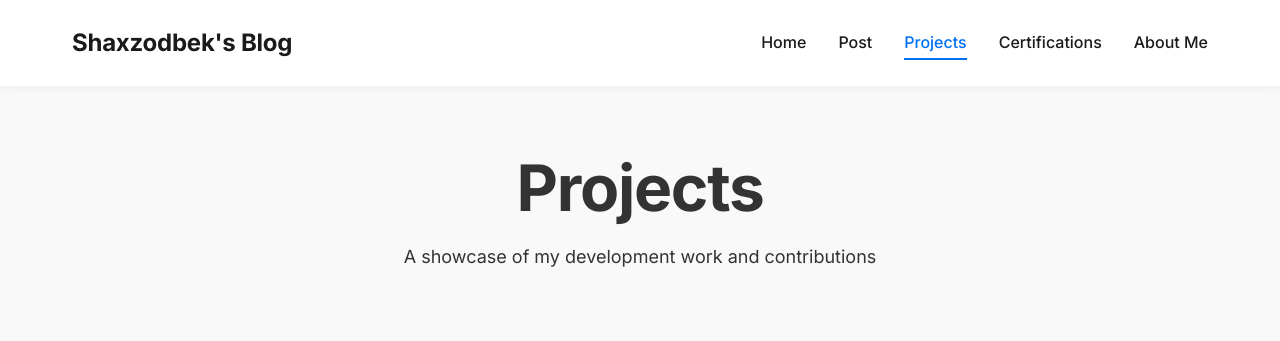
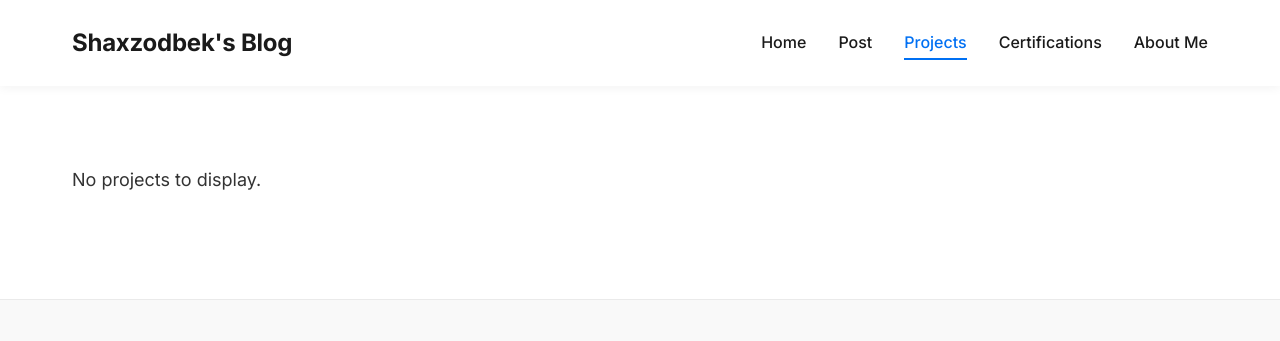
Before and after one commit to Shaxzodbek16/shaxzodbek.com, a Django app: page /projects/ in a window 1280 px wide. Shown: the top 341 px of the page. Run offline with Django 5.2, Linux system fonts and the light colour scheme; data that the repository does not hold is empty.

Commit message:
Some changes

```diff
--- a/core/blog/views.py
+++ b/core/blog/views.py
@@ -5,7 +5,7 @@ from .models import Post, ProgrammingLanguage, Education, Certification, Project
 
 def home(request):
     context = {
-        "programming_languages": ProgrammingLanguage.objects.all(),
+        "programming_languages": ProgrammingLanguage.objects.all().order_by("-knowing_percentage"),
         "educations": Education.objects.all(),
         "posts": Post.objects.filter(visible=True),
         "projects": Project.objects.all()[:4],
--- a/core/templates/aboutme.html
+++ b/core/templates/aboutme.html
@@ -1,5 +1,5 @@
 {% extends 'base.html' %}
 {% load static %}
 {% block content %}
-    <h1>About Me</h1>
+    <p>About Me soon</p>
 {% endblock %}
--- a/core/templates/blog/post.html
+++ b/core/templates/blog/post.html
@@ -3,12 +3,6 @@
 {% block title %}Articles | Shaxzodbek's Blog{% endblock %}
 
 {% block content %}
-    <section class="page-header">
-        <div class="container">
-            <h1>Post</h1>
-            <p>Sharing knowledge and experiences through writing.</p>
-        </div>
-    </section>
     <section class="articles">
         <div class="container">
             <div class="article-grid">
--- a/core/templates/blog/projects.html
+++ b/core/templates/blog/projects.html
@@ -3,13 +3,6 @@
 {% block title %}Projects | Shaxzodbek's Blog{% endblock %}
 
 {% block content %}
-    <section class="page-header">
-        <div class="container">
-            <h1>Projects</h1>
-            <p>A showcase of my development work and contributions</p>
-        </div>
-    </section>
-
     <section class="projects">
         <div class="container">
             <div class="project-grid">
--- a/core/templates/home.html
+++ b/core/templates/home.html
@@ -37,8 +37,6 @@
                             <div class="language-header">
                                 {% if language.image %}
                                     <img src="{{ language.image.url }}" alt="{{ language.name }}" class="language-icon">
-                                {% else %}
-                                    <div class="language-icon-placeholder">{{ language.name|slice:":1" }}</div>
                                 {% endif %}
                                 <h3>{{ language.name }}</h3>
                             </div>
--- a/core/templates/parts/footer.html
+++ b/core/templates/parts/footer.html
@@ -33,6 +33,7 @@
                     <p><i class="fas fa-envelope"></i>muxtorovshaxzodbek16@gmail.com</p>
                     <p><i class="fas fa-map-marker-alt"></i> Tashkent, Uzbekistan</p>
                     <p><i class="fas fa-phone"></i> +998 91 526 01 12</p>
+                    <p><a href="https://wakatime.com/@018e9ffe-32fb-43d8-b2c6-d0499aeb695b"><img src="https://wakatime.com/badge/user/018e9ffe-32fb-43d8-b2c6-d0499aeb695b.svg" alt="Total time coded since Apr 2 2024" /></a></p>
                 </div>
             </div>
         </div>
```
Also changed, not shown: core/templates/blog/certifications.html (+0 -7 lines).
